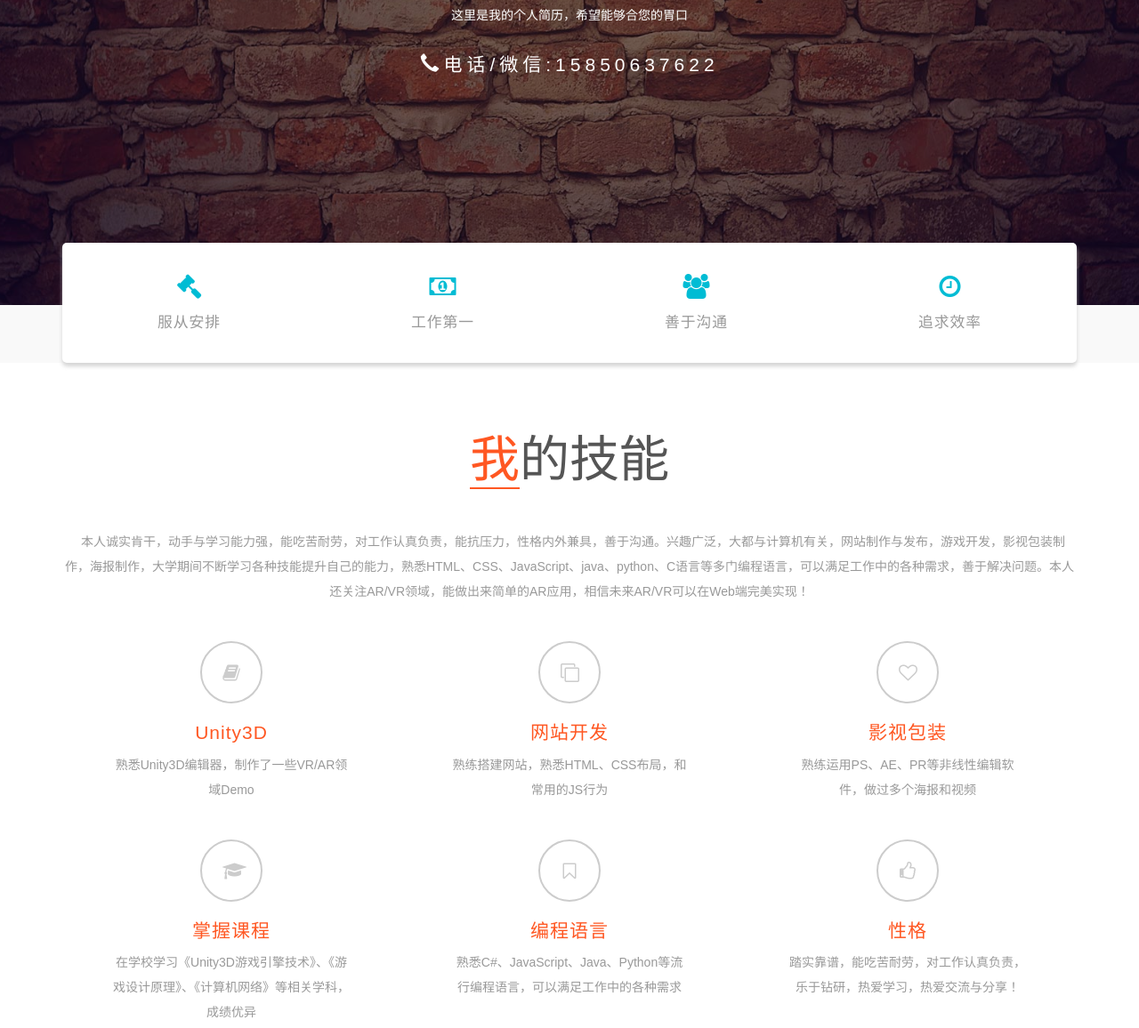
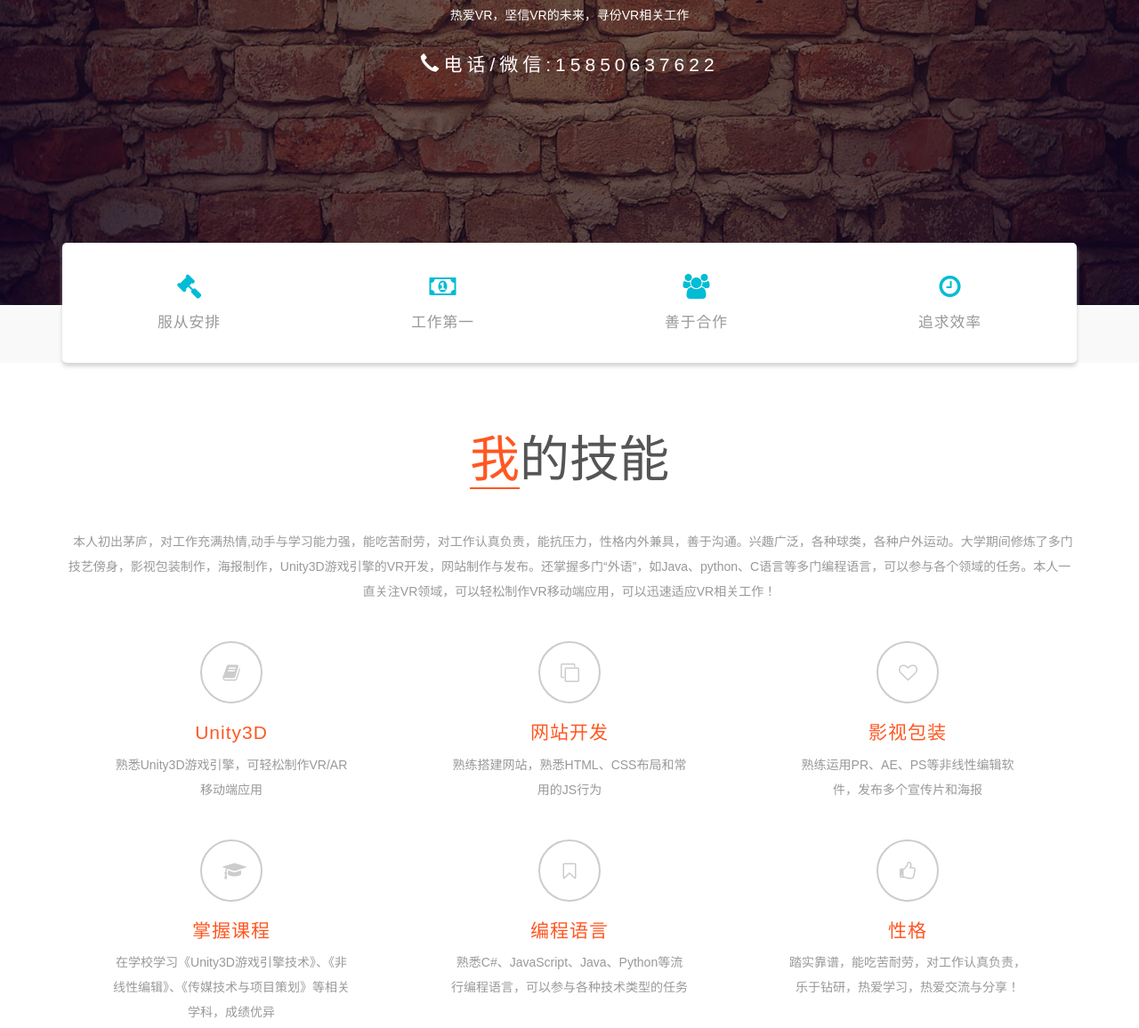
Before and after one commit to oldwukong/oldwukong.github.io, a plain HTML site: page index.html in a window 1280 px wide. Shown: the part 416-1572 px from the top of the page at 89% size. Drawn offline with Linux system fonts and the light colour scheme.

Commit message:
最新简历

```diff
--- a/index.html
+++ b/index.html
@@ -52,7 +52,7 @@
 						<div class="block text main-agileits">
 							<span class="circleLight"></span>
 							<h3>嗨，您来了</h3>
-							<p>这里是我的个人简历，希望能够合您的胃口</p>
+							<p>热爱VR，坚信VR的未来，寻份VR相关工作</p>
 							<h6><span class="glyphicon glyphicon-earphone"></span>电话/微信:15850637622 </h6>
 						</div>
 					</div>
@@ -76,7 +76,7 @@
 				</div>
 				<div class="col-sm-3 col-xs-3 wthree_banner_grid">
 					<i class="fa fa-users" aria-hidden="true"></i>
-					<h4>善于沟通</h4>
+					<h4>善于合作</h4>
 				</div>
 				<div class="col-sm-3 col-xs-3 wthree_banner_grid">
 					<i class="fa fa-clock-o" aria-hidden="true"></i>
@@ -93,32 +93,32 @@
 			<div class="w3ls-title">
 				<h3 class="agileits-title">我的技能</h3>
 			</div>
-			<p class="about-w3text">&nbsp;&nbsp;本人诚实肯干，动手与学习能力强，能吃苦耐劳，对工作认真负责，能抗压力，性格内外兼具，善于沟通。兴趣广泛，大都与计算机有关，网站制作与发布，游戏开发，影视包装制作，海报制作，大学期间不断学习各种技能提升自己的能力，熟悉HTML、CSS、JavaScript、java、python、C语言等多门编程语言，可以满足工作中的各种需求，善于解决问题。本人还关注AR/VR领域，能做出来简单的AR应用，相信未来AR/VR可以在Web端完美实现！</p>
+			<p class="about-w3text">&nbsp;&nbsp;本人初出茅庐，对工作充满热情,动手与学习能力强，能吃苦耐劳，对工作认真负责，能抗压力，性格内外兼具，善于沟通。兴趣广泛，各种球类，各种户外运动。大学期间修炼了多门技艺傍身，影视包装制作，海报制作，Unity3D游戏引擎的VR开发，网站制作与发布。还掌握多门“外语”，如Java、python、C语言等多门编程语言，可以参与各个领域的任务。本人一直关注VR领域，可以轻松制作VR移动端应用，可以迅速适应VR相关工作！</p>
 			<div class="services-row-agileinfo">
 				<div class="col-sm-4 col-xs-4 services-w3grid">
 					<span class="fa fa-book hi-icon" aria-hidden="true"></span>
 					<h5>Unity3D</h5>
-					<p>熟悉Unity3D编辑器，制作了一些VR/AR领域Demo</p>
+					<p>熟悉Unity3D游戏引擎，可轻松制作VR/AR移动端应用</p>
 				</div>
 				<div class="col-sm-4 col-xs-4 services-w3grid">
 					<span class="fa fa-clone hi-icon" aria-hidden="true"></span>
 					<h5>网站开发</h5>
-					<p>熟练搭建网站，熟悉HTML、CSS布局，和常用的JS行为</p>
+					<p>熟练搭建网站，熟悉HTML、CSS布局和常用的JS行为</p>
 				</div>
 				<div class="col-sm-4 col-xs-4 services-w3grid">
 					<span class="fa fa-heart-o hi-icon" aria-hidden="true"></span>
 					<h5>影视包装</h5>
-					<p>熟练运用PS、AE、PR等非线性编辑软件，做过多个海报和视频</p>
+					<p>熟练运用PR、AE、PS等非线性编辑软件，发布多个宣传片和海报</p>
 				</div>
 				<div class="col-sm-4 col-xs-4 services-w3grid">
 					<span class="fa fa-mortar-board hi-icon" aria-hidden="true"></span>
 					<h5>掌握课程</h5>
-					<p>在学校学习《Unity3D游戏引擎技术》、《游戏设计原理》、《计算机网络》等相关学科，成绩优异</p>
+					<p>在学校学习《Unity3D游戏引擎技术》、《非线性编辑》、《传媒技术与项目策划》等相关学科，成绩优异</p>
 				</div>
 				<div class="col-sm-4 col-xs-4 services-w3grid">
 					<span class="fa fa-bookmark-o hi-icon hi-icon" aria-hidden="true"></span>
 					<h5>编程语言</h5>
-					<p>熟悉C#、JavaScript、Java、Python等流行编程语言，可以满足工作中的各种需求</p>
+					<p>熟悉C#、JavaScript、Java、Python等流行编程语言，可以参与各种技术类型的任务</p>
 				</div>
 				<div class="col-sm-4 col-xs-4 services-w3grid">
 					<span class="fa fa-thumbs-o-up hi-icon" aria-hidden="true"></span>
@@ -140,11 +140,11 @@
 			<h5><b>2014年: </b> 通过全国计算机等级考试二级Office <br>
                 <b>2015年: </b> 获得国家励志奖学金，参加普通话水平测试，成绩二级甲等 <br>
                 <b>2016年: </b> 获得国家励志奖学金，通过全国计算机等级考试二级Java <br>
-				<b>2017年: </b> 被推选为党员预备积极分子
+				<b>2017年: </b> 获得国家励志奖学金，被推选为党员预备积极分子
 			</h5>
 			<!-- Stats -->
 			<div class="stats-info agileits-w3layouts">
-				<h3>曾在学校组织里担任负责人，负责过多个大大小小的活动，有一定的组织能力；也曾创办过自己的工作室，给多个公司制作宣传片</h3>
+				<h3>曾在学校组织分团委里担任负责人，负责过多个大大小小的活动，有一定的组织能力；也曾创办过自己的工作室，给多个公司制作宣传片</h3>
 
 				<div class="clearfix"></div>
 			</div>
@@ -228,7 +228,7 @@
 					<li><a href="#works">我的作品</a></li>
 				</ul>
 				<br>
-				<h2>手机:15850637622 ◕‿◕ 邮箱:dongyaobing@gmail.com<br><br>或者扫一扫二维码<span>加我微信</span></h2>
+				<h2>手机:15850637622 ◕‿◕ <br>邮箱:1456701333@qq.com<br>或者扫一扫二维码<span>加我微信</span></h2>
 
 			</div>
 			<div class="clearfix"> </div>
```
